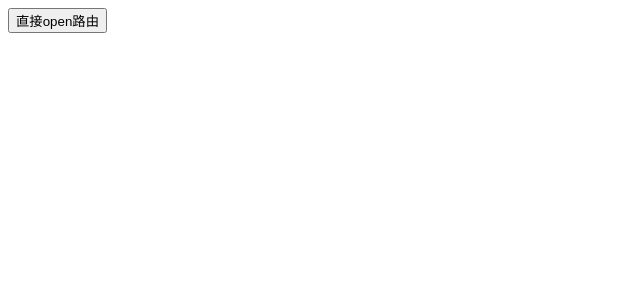
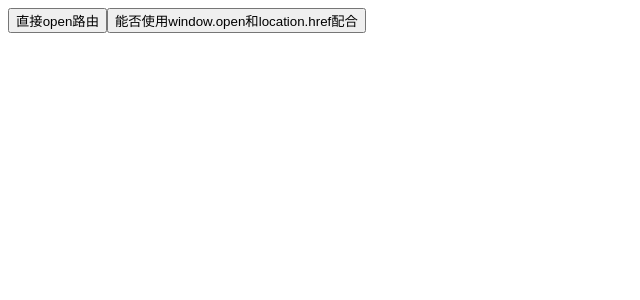
Before and after one commit to AnnGreen1/Vue2-JavaScript-demo, a Vue app: page /Dev/RouterResolve in a window 1280 px wide. Shown: the top 300 px of the page, without its empty margins (0-640 px from the left). Built offline with nearby package versions, Linux system fonts and the light colour scheme.

Commit message:
使用href在新标签页打开一个vue路由的另一种方法

```diff
--- a/src/views/Dev/RouterResolve.vue
+++ b/src/views/Dev/RouterResolve.vue
@@ -1,6 +1,9 @@
 <template>
   <div>
     <button @click="openRoute">直接open路由</button>
+    <button @click="openThenHref">
+      能否使用window.open和location.href配合
+    </button>
   </div>
 </template>
 
@@ -10,22 +13,23 @@
  */
 export default {
   data() {
-        return {
-
-        }
+    return {};
   },
   methods: {
     openRoute() {
       const routeUrl = this.$router.resolve({
-                name: 'about',
+        name: "about",
         params: {
-                    talkId: 'fasdfa7sdf79as7d8f9a0sd980'
+          talkId: "fasdfa7sdf79as7d8f9a0sd980",
         },
       });
       console.log(routeUrl);
-            window.open(routeUrl.href, '_blank');
+      window.open(routeUrl.href, "_blank");
+    },
+    openThenHref() {
+      var newWindow = window.open("about:blank"); // 打开一个新的空白标签页
+      newWindow.location.href = "/JavascriptAxios"; // 在新标签页中跳转到某个路由
     },
   },
-
-}
+};
 </script>
```
Also changed, not shown: 1 other file (tests, documents, lock files or other folders). Lines whose indentation alone changed are shown as unchanged.
